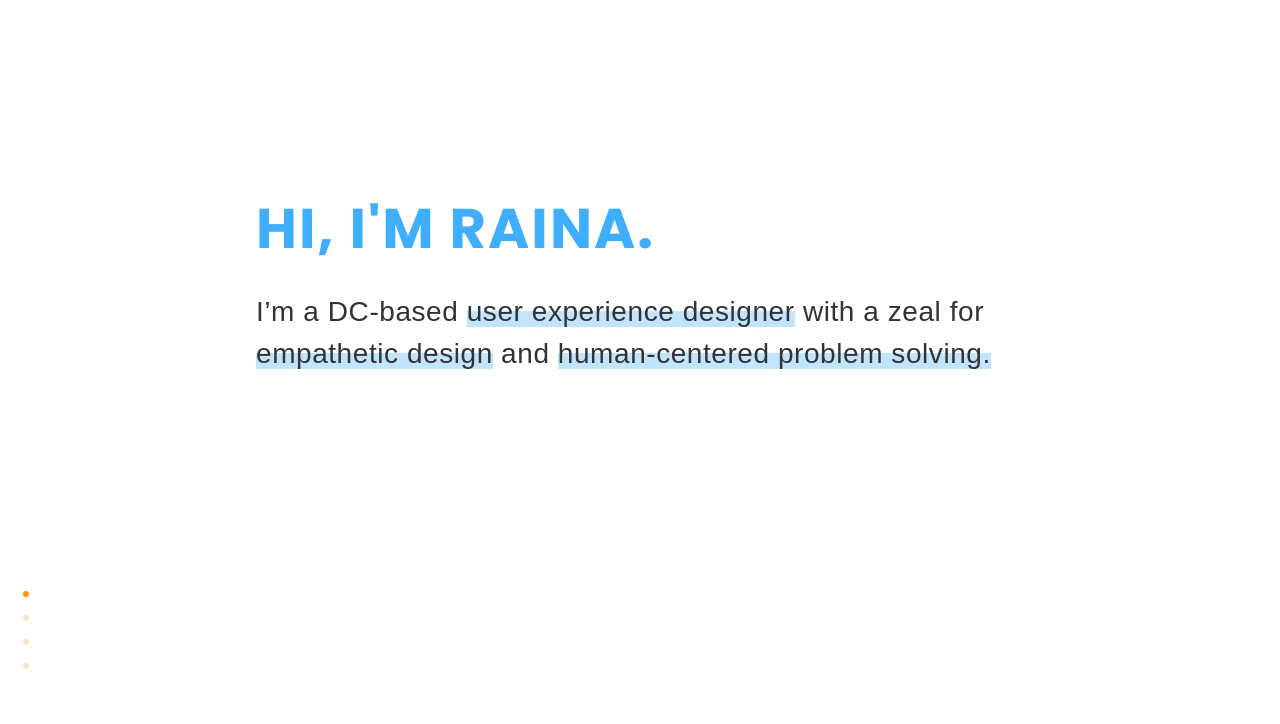
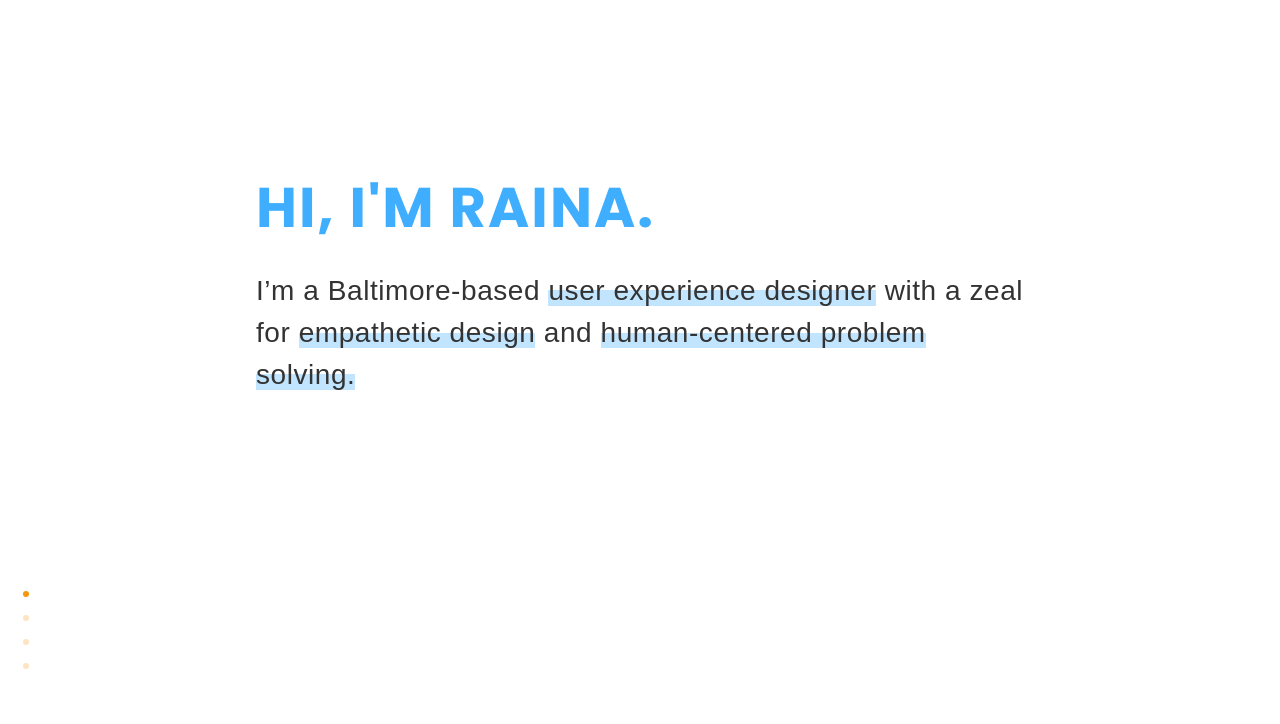
Before and after one commit to rainazheng/rainazheng.github.io, a plain HTML site: page index.html in a window 1280 px wide. Shown: the part 73-797 px from the top of the page. Drawn offline with nearby package versions, Linux system fonts and the light colour scheme; a web font is replaced by a local one.

Commit message:
Update index.html

```diff
--- a/index.html
+++ b/index.html
@@ -64,7 +64,7 @@
       <section id="hero" class="homepage-section">
         <div class="hero-text">
           <h1>Hi, I'm Raina.</h1>
-          <h5>I’m a DC-based <span class="highlight">user experience designer</span> with a zeal for <span class="highlight">empathetic design</span> and <span class="highlight">human-centered problem solving.</span></h5>
+          <h5>I’m a Baltimore-based <span class="highlight">user experience designer</span> with a zeal for <span class="highlight">empathetic design</span> and <span class="highlight">human-centered problem solving.</span></h5>
         </div>
       </section>
       <div id="below-hero"></div>
```
